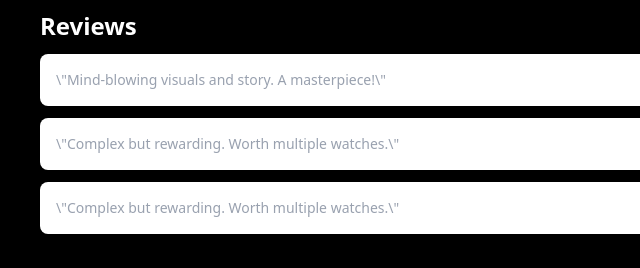
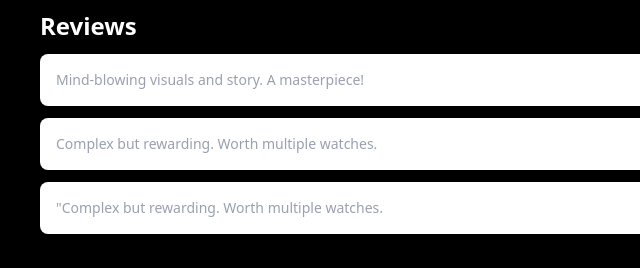
Before and after one commit to timo10thy/movie_watch_list, a website: page src/pages/details.html in a window 1280 px wide. Shown: the part 1363-1631 px from the top of the page, 0-640 px from the left. Drawn offline with Linux system fonts and the light colour scheme.

Commit message:
feat: updated the review section

```diff
--- a/src/pages/details.html
+++ b/src/pages/details.html
@@ -160,13 +160,13 @@
                 <h2 class="text-2xl text-white font-bold mb-3">Reviews</h2>
                 <div class="space-y-3">
                     <div class="bg-white p-4 rounded-lg">
-                        <p class="text-sm text-gray-400">\"Mind-blowing visuals and story. A masterpiece!\"</p>
+                        <p class="text-sm text-gray-400">Mind-blowing visuals and story. A masterpiece!</p>
                     </div>
                     <div class="bg-white p-4 rounded-lg">
-                        <p class="text-sm text-gray-400">\"Complex but rewarding. Worth multiple watches.\"</p>
+                        <p class="text-sm text-gray-400">Complex but rewarding. Worth multiple watches.</p>
                     </div>
                     <div class="bg-white p-4 rounded-lg">
-                        <p class="text-sm text-gray-400">\"Complex but rewarding. Worth multiple watches.\"</p>
+                        <p class="text-sm text-gray-400">"Complex but rewarding. Worth multiple watches.</p>
                     </div>
                 </div>
             </div>
```
